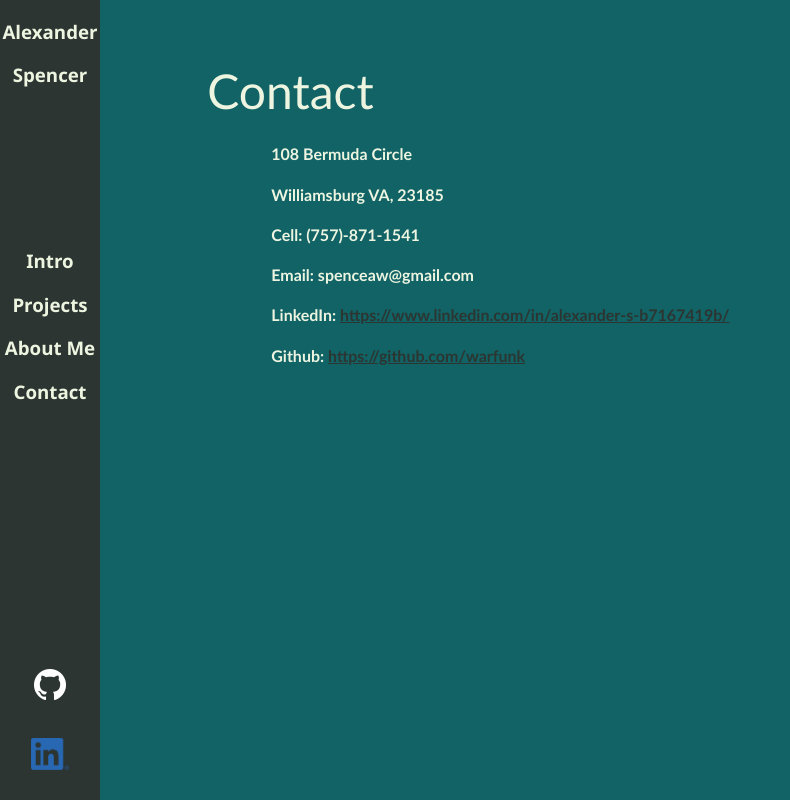
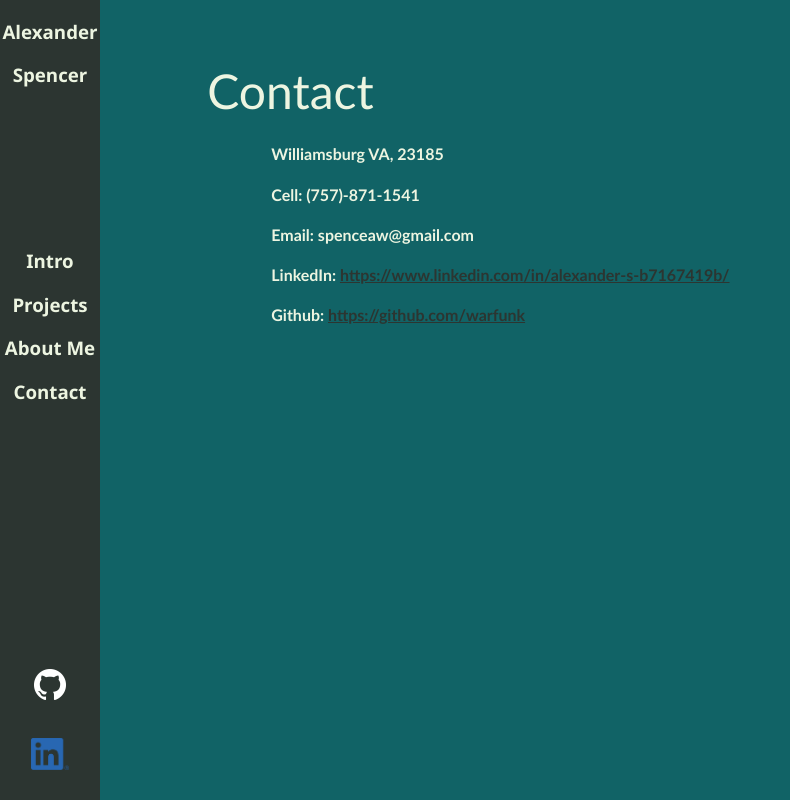
Before and after one commit to Warfunk/alexander-spencer, a React (Create React App) app: page / in a window 1280 px wide. Both pictures are taken after a click on the element "Contact". Shown: the whole page, without its empty margins (0-790 px from the left). Built offline with nearby package versions, Linux system fonts and the light colour scheme.

Commit message:
contact info change

```diff
--- a/src/components/Contact.js
+++ b/src/components/Contact.js
@@ -5,7 +5,6 @@ const Contact = () => {
     <div className='page'>
       <div className='title'>Contact</div>
       <div className='inner contact'>
-        <h4>108 Bermuda Circle </h4>
         <h4>Williamsburg VA, 23185</h4>
         <h4>Cell: (757)-871-1541</h4>
         <h4>Email: spenceaw@gmail.com</h4>
```
